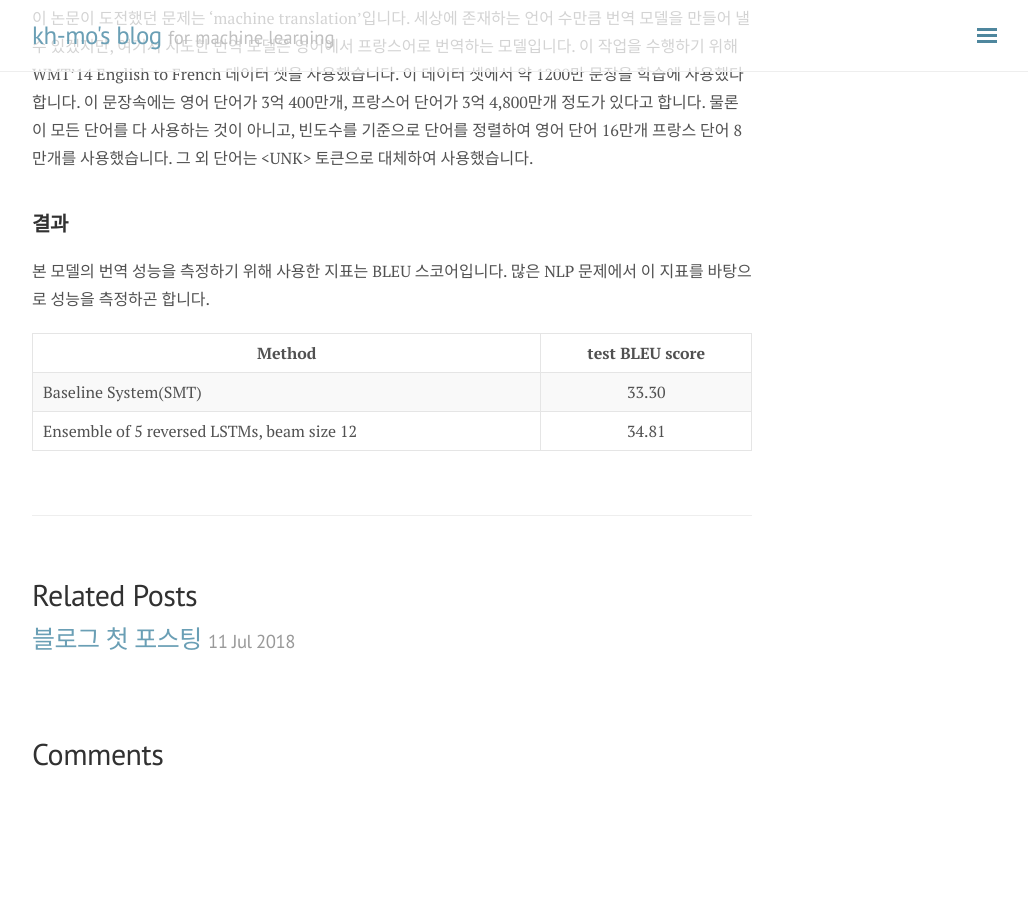
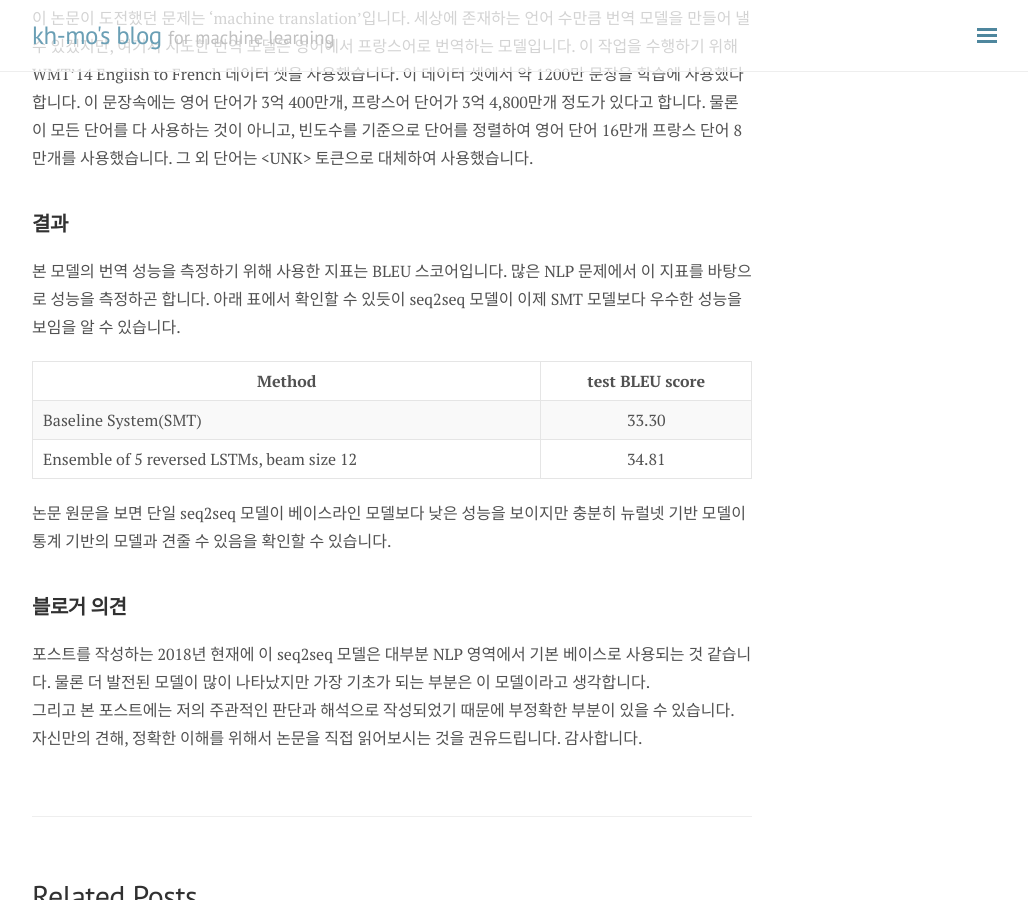
Before and after one commit to kh-mo/kh-mo.github.io, a Jekyll site: the page built from _posts/2018-07-20-seq2seq-model.md, in a window 1280 px wide and 900 px high, scrolled down 2978 px. Shown: the whole window, without its empty margins (248-1276 px from the left). Built offline with Jekyll 4.4.1, drawn with Linux system fonts in a browser that asks for light colours; nearby versions of some CDN libraries; formulas are drawn with MathJax 3; comment, search, counter and statistics services are not loaded; before the commit the page ends 3760 px from its top, so only the background shows below that; some of the changed text lies outside the part shown.

Commit message:
complete

```diff
--- a/_posts/2018-07-16-seq2seq-model.md
+++ b/_posts/2018-07-20-seq2seq-model.md
@@ -93,8 +93,18 @@ Seq2seq 모델을 통해 문장을 번역하면 딱 1개 번역 결과를 얻게
 ## 결과
 본 모델의 번역 성능을 측정하기 위해 사용한 지표는 BLEU 스코어입니다.
 많은 NLP 문제에서 이 지표를 바탕으로 성능을 측정하곤 합니다.
+아래 표에서 확인할 수 있듯이 seq2seq 모델이 이제 SMT 모델보다 우수한 성능을 보임을 알 수 있습니다.
 
 |  <center>Method</center> |  <center>test BLEU score</center> |
 |:--------|:--------:|
 |Baseline System(SMT) | <center>33.30</center> |
 |Ensemble of 5 reversed LSTMs, beam size 12 | <center>34.81</center> |
+
+논문 원문을 보면 단일 seq2seq 모델이 베이스라인 모델보다 낮은 성능을 보이지만 충분히 뉴럴넷 기반 모델이 통계 기반의 모델과 견줄 수 있음을 확인할 수 있습니다.
+
+## 블로거 의견
+포스트를 작성하는 2018년 현재에 이 seq2seq 모델은 대부분 NLP 영역에서 기본 베이스로 사용되는 것 같습니다.
+물론 더 발전된 모델이 많이 나타났지만 가장 기초가 되는 부분은 이 모델이라고 생각합니다.<br>
+그리고 본 포스트에는 저의 주관적인 판단과 해석으로 작성되었기 때문에 부정확한 부분이 있을 수 있습니다.
+자신만의 견해, 정확한 이해를 위해서 논문을 직접 읽어보시는 것을 권유드립니다.
+감사합니다.
```
